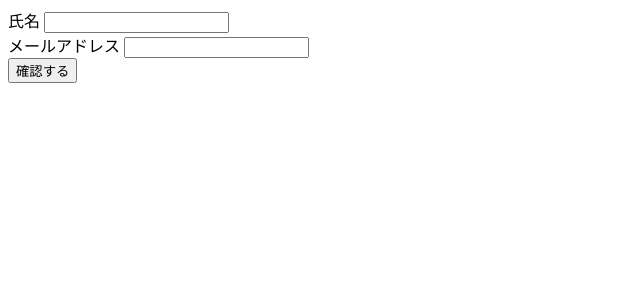
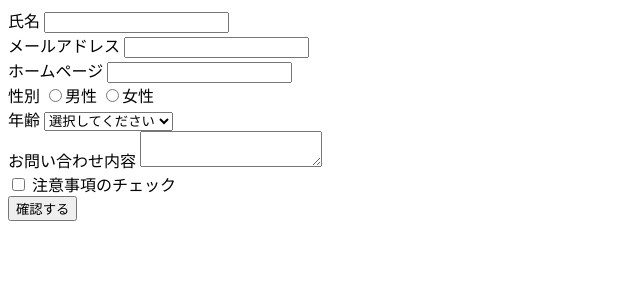
Before and after one commit to Msksgm/php_test, a PHP site: page /form/input.php in a window 1280 px wide. Shown: the top 300 px of the page, without its empty margins (0-640 px from the left). Run offline with PHP 8.4, Linux system fonts and the light colour scheme.

Commit message:
add: バリデーションの準備1

```diff
--- a/form/input.php
+++ b/form/input.php
@@ -4,9 +4,9 @@ session_start();
 
 header('X-FRAME-OPTIONS:DENY');
 
-if (!empty($_SESSION)){
+if (!empty($_POST)){
     echo '<pre>';
-    var_dump($_SESSION);
+    var_dump($_POST);
     echo '</pre>';
 }
 
@@ -81,6 +81,32 @@ $token = $_SESSION['csrfToken'];
 メールアドレス
 <input type="email" name="email" value="<?php if(!empty($_POST['email'])){ echo h($_POST['email']);} ?>">
 <br>
+ホームページ
+<input type="url" name="url" value="<?php if(!empty($_POST['url'])){ echo h($_POST['url']);} ?>">
+<br>
+性別
+<input type="radio" name="gender" value="0">男性
+<input type="radio" name="gender" value="1">女性
+<br>
+年齢
+<select name="age">
+    <option value="">選択してください</option>
+    <option value="1">~19歳</option>
+    <option value="2">20歳~29歳</option>
+    <option value="3">30歳~39歳</option>
+    <option value="4">40歳~49歳</option>
+    <option value="5">50歳~59歳</option>
+    <option value="6">60歳~</option>
+</select>
+<br>
+お問い合わせ内容
+<textarea name="contact">
+<?php if(!empty($_POST['contact'])){ echo h($_POST['contact']);} ?>
+</textarea>
+<br>
+<input type="checkbox" name="caution" value="1" >
+注意事項のチェック
+<br>
 <input type="submit" name="btn_confirm" value="確認する" />
 <input type='hidden' name='csrf' value="<?php echo $token; ?>" />
 </form>
```
